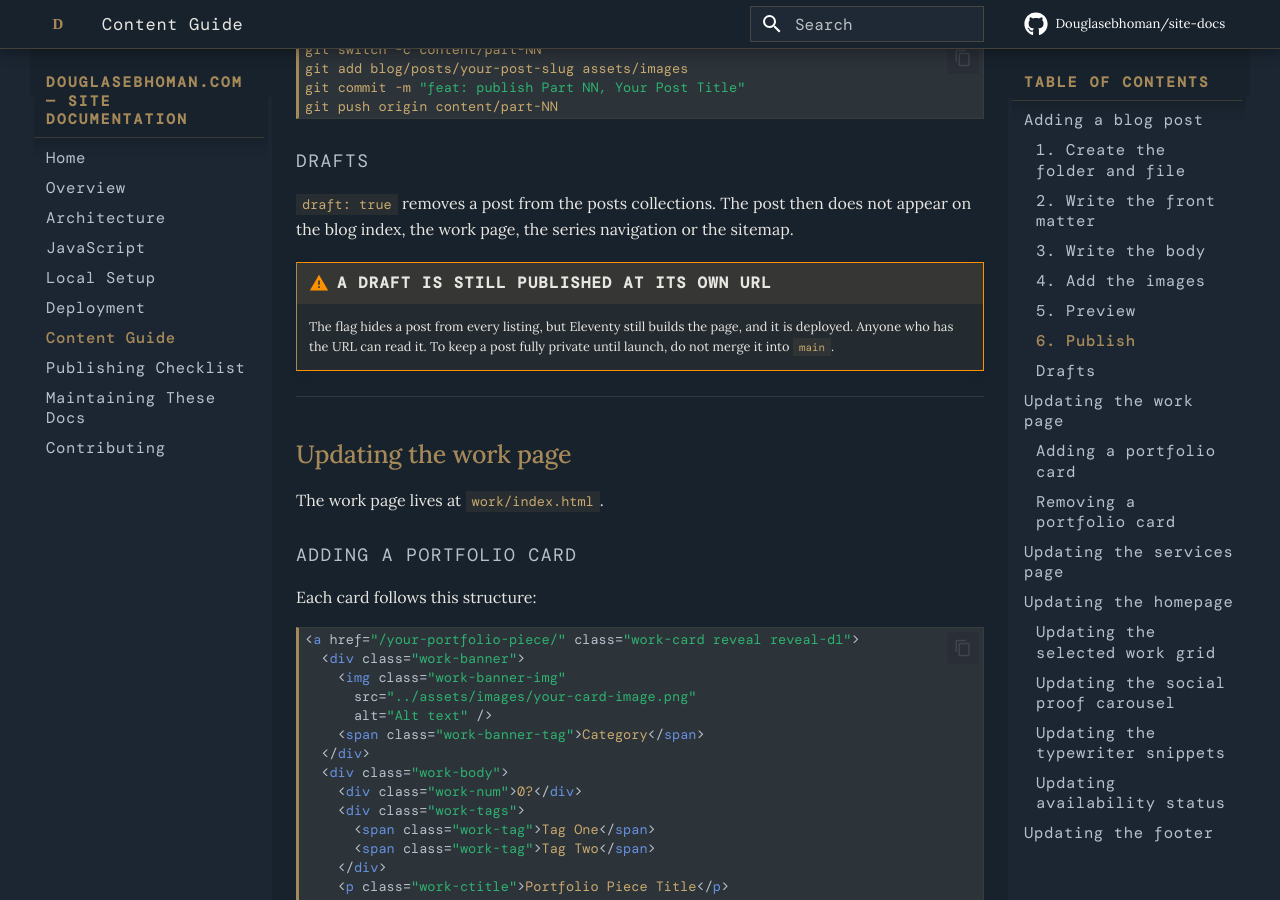
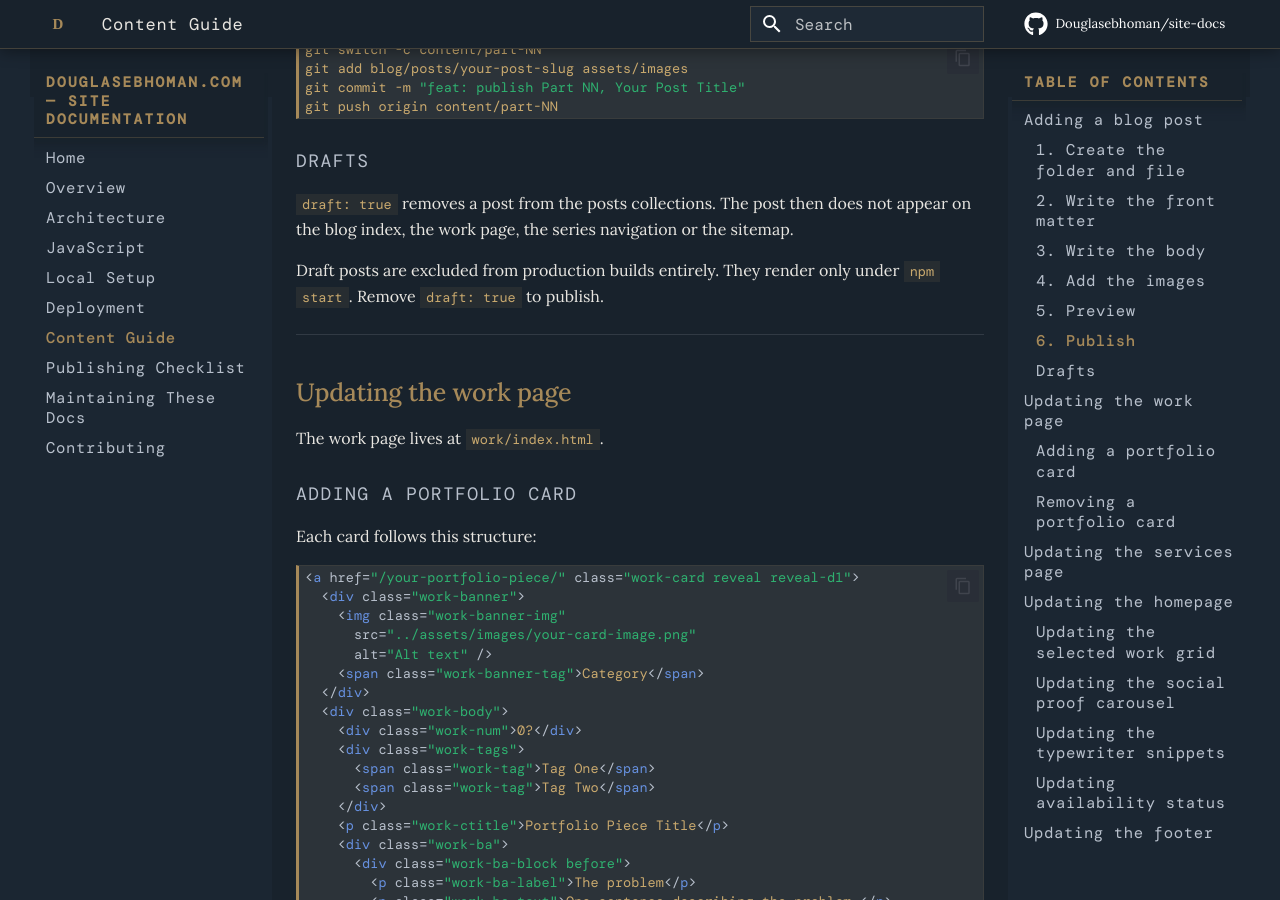
Before and after one commit to Douglasebhoman/site-docs, an MkDocs documentation site: the page built from docs/content-guide.md, in a window 1280 px wide and 900 px high, scrolled down 3116 px. Built offline with MkDocs 1.6.1 and Material for MkDocs 9.7.7, drawn with Linux system fonts in a browser that asks for light colours; some web fonts are replaced; comment, search, counter and statistics services are not loaded.

Commit message:
docs: drafts are now excluded from production builds
Co-Authored-By: Claude Opus 5.5 <noreply@anthropic.com>

```diff
--- a/docs/content-guide.md
+++ b/docs/content-guide.md
@@ -115,8 +115,7 @@ git push origin content/part-NN
 
 `draft: true` removes a post from the posts collections. The post then does not appear on the blog index, the work page, the series navigation or the sitemap.
 
-!!! warning "A draft is still published at its own URL"
-    The flag hides a post from every listing, but Eleventy still builds the page, and it is deployed. Anyone who has the URL can read it. To keep a post fully private until launch, do not merge it into `main`.
+Draft posts are excluded from production builds entirely. They render only under `npm start`. Remove `draft: true` to publish.
 
 ---
 
```
